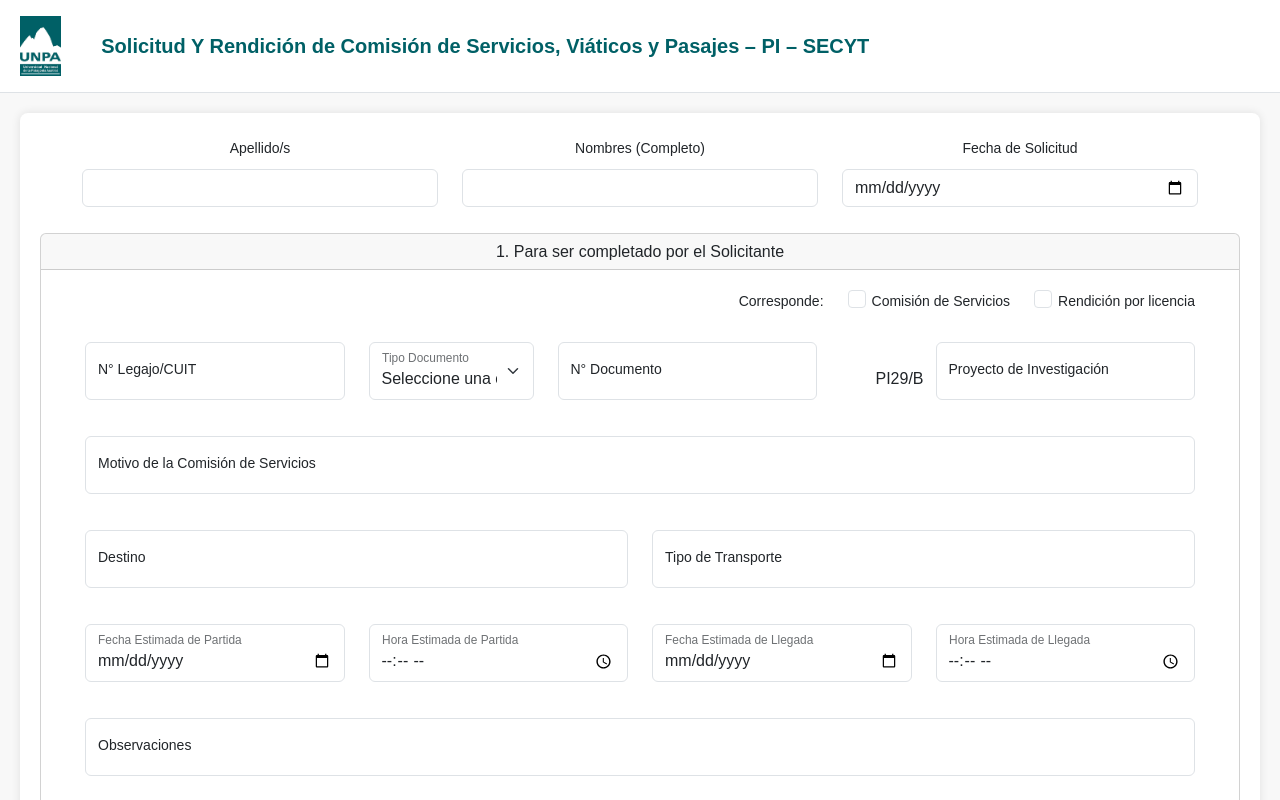
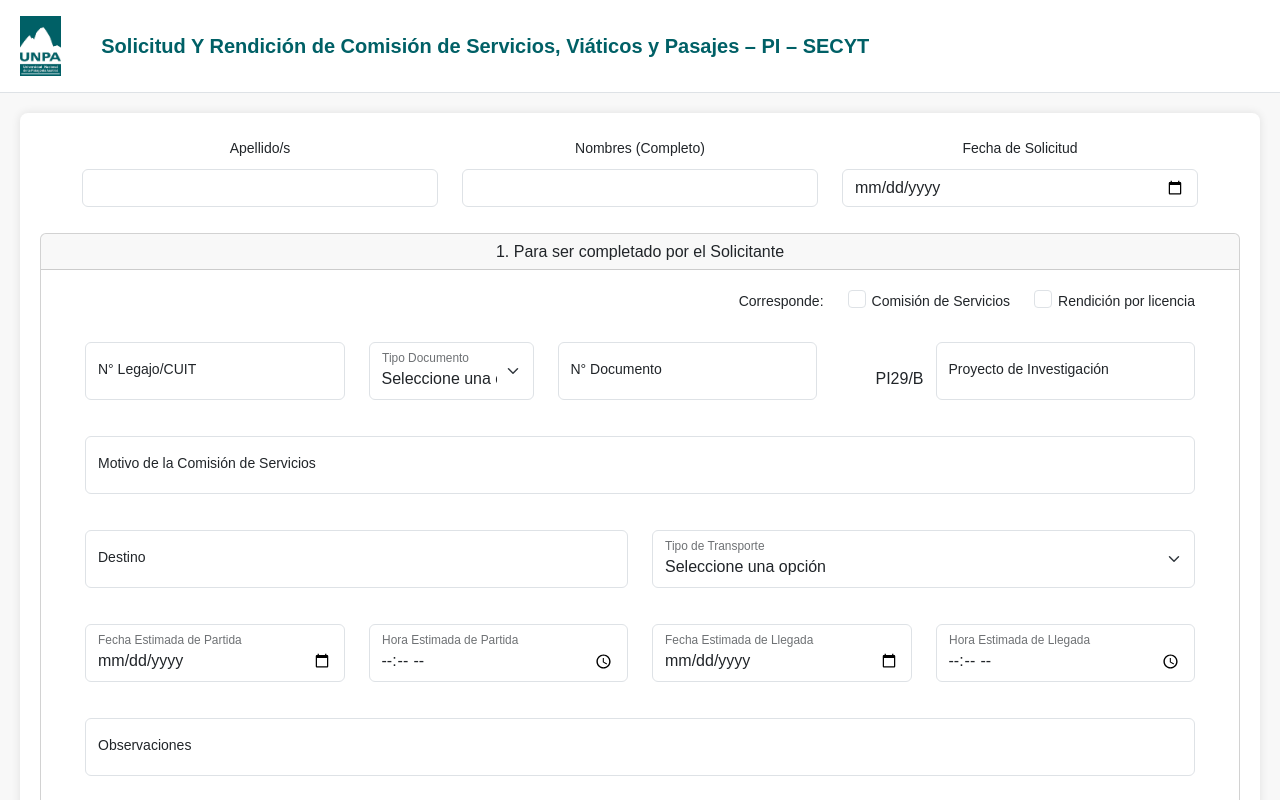
Before and after one commit to MoomieMay/formulario, a React (Vite) app: page / in a window 1280 px wide. Shown: the top 800 px of the page. Built offline with nearby package versions, Linux system fonts and the light colour scheme; what @react-pdf/renderer would draw is missing.

Commit message:
Seleccion Transporte - Agregado Pasaporte

```diff
--- a/src/components/form.jsx
+++ b/src/components/form.jsx
@@ -225,6 +225,7 @@ const Form = ({ onSubmit, formData, loading, handleLinkLoading, handleResetForm
                 <select className="form-select" id="tipoDocumento" {...register('tipoDocumento', { required: true })}>
                   <option value="" defaultValue>Seleccione una opción</option>
                   <option value="DNI">DNI</option>
+                  <option value="Pasaporte">Pasaporte</option>
                   <option value="Libreta Civica">Libreta Civica</option>
                   <option value="Libreta de Enrolamiento">Libreta de Enrolamiento</option>
                 </select>
@@ -267,7 +268,12 @@ const Form = ({ onSubmit, formData, loading, handleLinkLoading, handleResetForm
             </div>
             <div className="col-12 col-md-6 mb-3">
               <div className="form-floating">
-                <input type="text" className="form-control" id="tipoTransporte" placeholder="" {...register('tipoTransporte', { required: true })} />
+              <select className="form-select" id="tipoDocumento" {...register('tipoDocumento', { required: true })}>
+                  <option value="" defaultValue>Seleccione una opción</option>
+                  <option value="Terrestre">Terrestre</option>
+                  <option value="Pasaporte">Aéreo</option>
+                  <option value="Vehiculo Particular">Vehículo Particular</option>
+                </select>
                 <label className="col-form-label-sm" htmlFor="tipoTransporte"> Tipo de Transporte </label>
               </div>
             </div>
```
